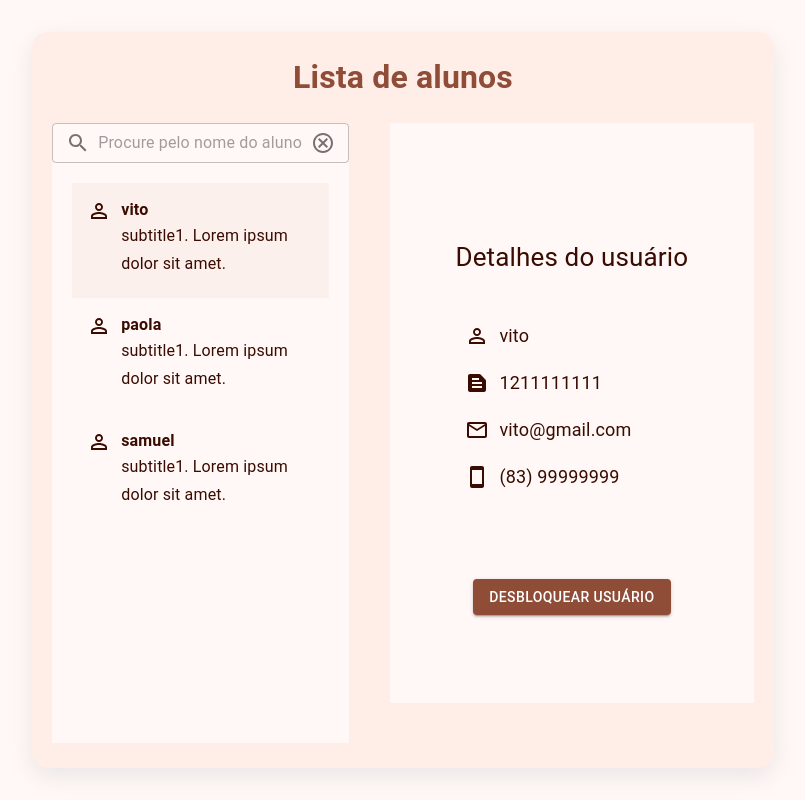
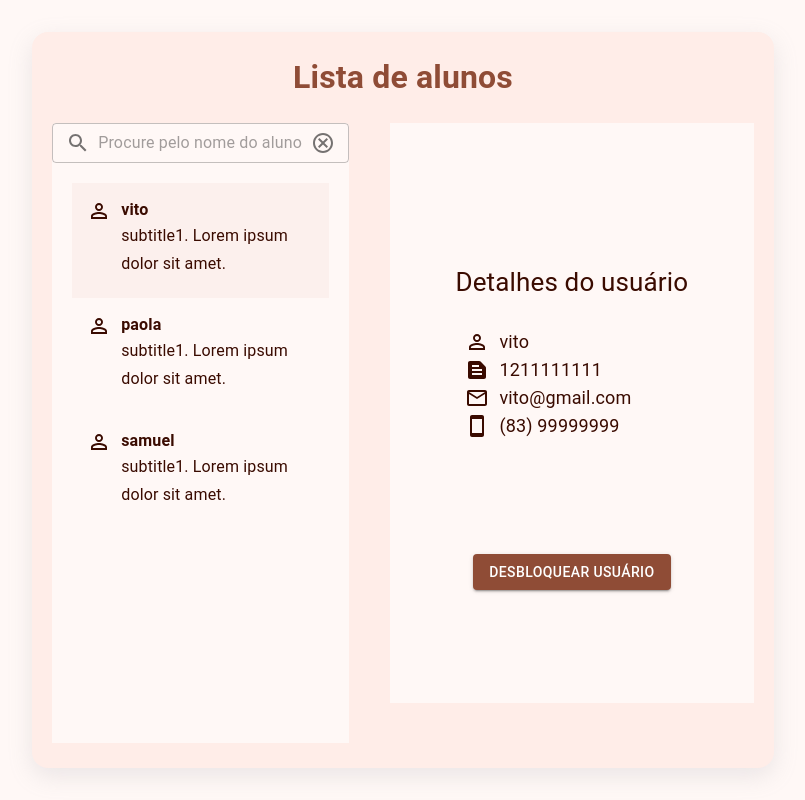
Before and after one commit to Engenharia-de-software-Gp05/Fronted-Complexo-Esportivo-UFCG, a React (Create React App) app: page /list-students in a window 1280 px wide. Shown: the whole page, without its empty margins (237-1042 px from the left). Built offline with nearby package versions, Linux system fonts and the light colour scheme; what @devexpress/dx-react-scheduler-material-ui would draw is missing.

Commit message:
refactor: remove height defined for student list component

```diff
--- a/src/pages/dashboard/students/style.css
+++ b/src/pages/dashboard/students/style.css
@@ -85,7 +85,7 @@ main > div > div{
     flex-direction: column;
     align-items: left;
     justify-content: space-between;
-    height: 35vh;
+    /* height: 35vh; */
 }
 
 .user-details > h3{
```
